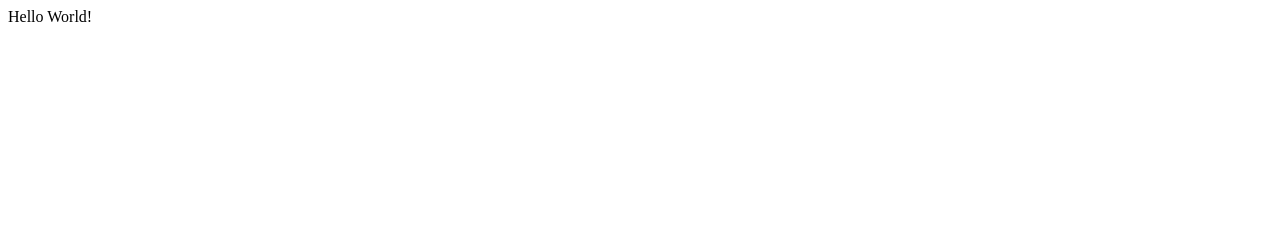
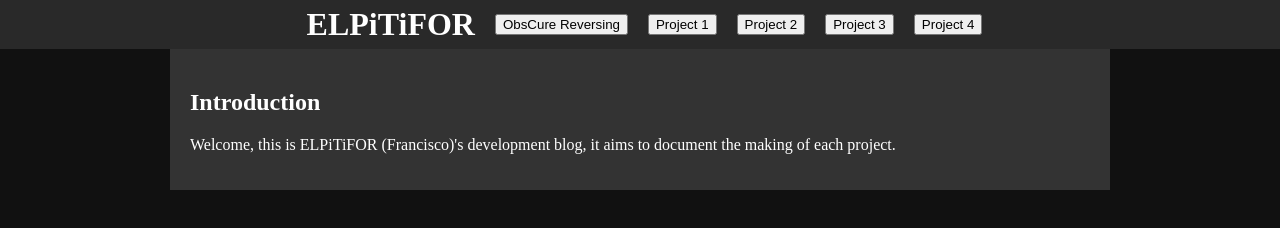
Before and after one commit to ELPiTiFOR/ELPiTiFOR.github.io, a plain HTML site: page index.html in a window 1280 px wide. Drawn offline with Linux system fonts and the light colour scheme.

Commit message:
added main index and started obscureReversing

```diff
--- a/index.html
+++ b/index.html
@@ -1,6 +1,30 @@
 <!DOCTYPE html>
 <html>
+    <head>
+        <meta charset="UTF-8">
+        <title>ELPiTiFOR's Blog</title>
+        <link href="styles.css" rel="stylesheet">
+    </head>
     <body>
-        <main>Hello World!</main>
+        <header class="mainHeader">
+            <h1>ELPiTiFOR</h1>
+            <div class="headerLinks">
+                <a href="projects/obscureReversing/index.html"><button>ObsCure Reversing</button></a>
+                <a><button>Project 1</button></a>
+                <a><button>Project 2</button></a>
+                <a><button>Project 3</button></a>
+                <a id="last"><button>Project 4</button></a>
+            </div>
+        </header>
+        <main class="mainContentContainer">
+            <div class="mainContent">
+                <h2>Introduction</h2>
+                <p>
+                    Welcome, this is ELPiTiFOR (Francisco)'s development blog, it aims to document the making of
+                    each project.
+
+                </p>
+            </div>
+        </main>
     </body>
 </html>
--- /dev/null
+++ b/styles.css
@@ -0,0 +1,54 @@
+html {
+    width: 100vw;
+    height: 100vh;
+}
+body {
+    margin: 0;
+    background-color: #111111;
+}
+.mainHeader {
+    color: white;
+    background-color: #292929;
+    display: flex;
+    justify-content: center;
+    flex-direction: row;
+    padding: 6px;
+    padding-left: 15px;
+    position: sticky;
+}
+
+.headerLinks {
+    display: flex;
+    flex-direction: row;
+    align-items: center;
+}
+
+#last {
+    margin-right: 0;
+}
+
+#last * {
+    margin-right: 0;
+}
+
+.headerLinks *{
+    margin-right: 10px;
+}
+
+.mainHeader h1 {
+    margin: 0;
+    margin-right: 20px;
+}
+
+.mainContentContainer {
+    display: flex;
+    flex-direction: column;
+    align-items: center;
+}
+
+.mainContent {
+    color: white;
+    background-color: #333333;
+    width: 900px;
+    padding: 20px;
+}
```
Also changed, not shown: projects/obscureReversing/index.html (added, +59 -0 lines).
